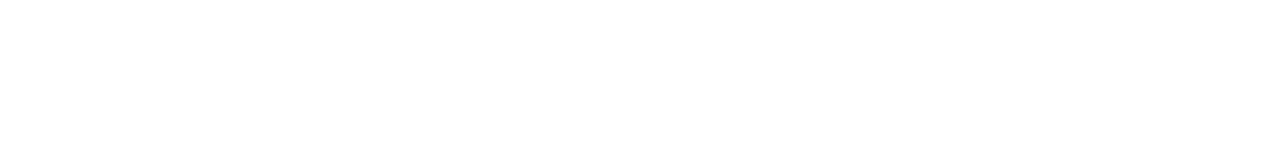
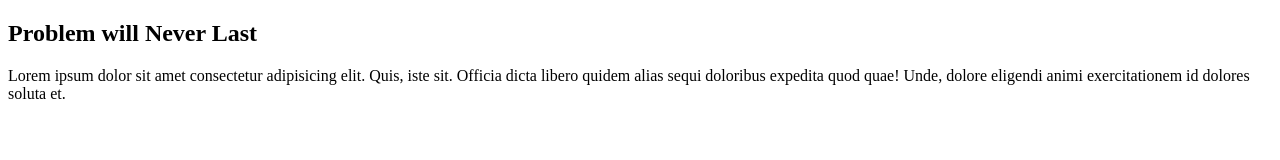
Before and after one commit to afroz210/problem-will-never-last, a plain HTML site: page index.html in a window 1280 px wide. Drawn offline with Linux system fonts and the light colour scheme.

Commit message:
my second commit

```diff
--- a/index.html
+++ b/index.html
@@ -7,6 +7,7 @@
     <link rel="stylesheet" href="styles/index.css"
 </head>
 <body>
-
+    <h2>Problem will Never Last</h2>
+    <p>Lorem ipsum dolor sit amet consectetur adipisicing elit. Quis, iste sit. Officia dicta libero quidem alias sequi doloribus expedita quod quae! Unde, dolore eligendi animi exercitationem id dolores soluta et.</p>
 </body>
 </html>
```
